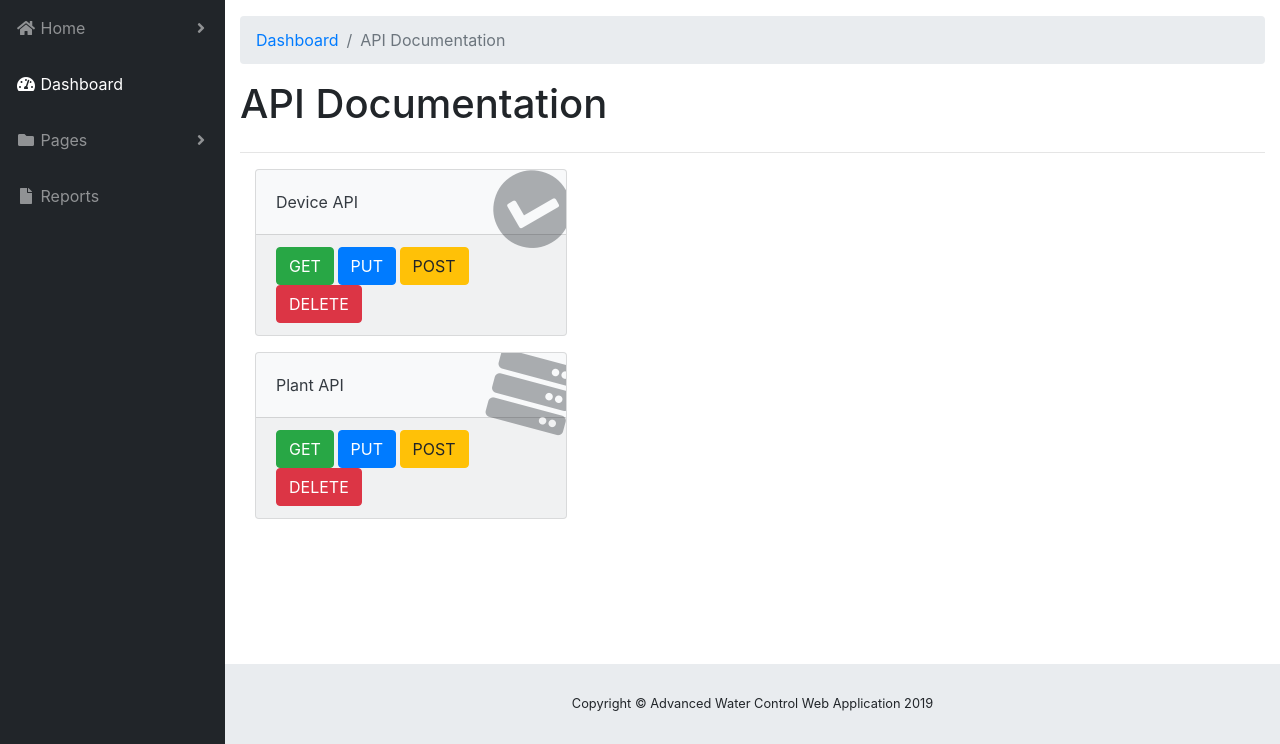
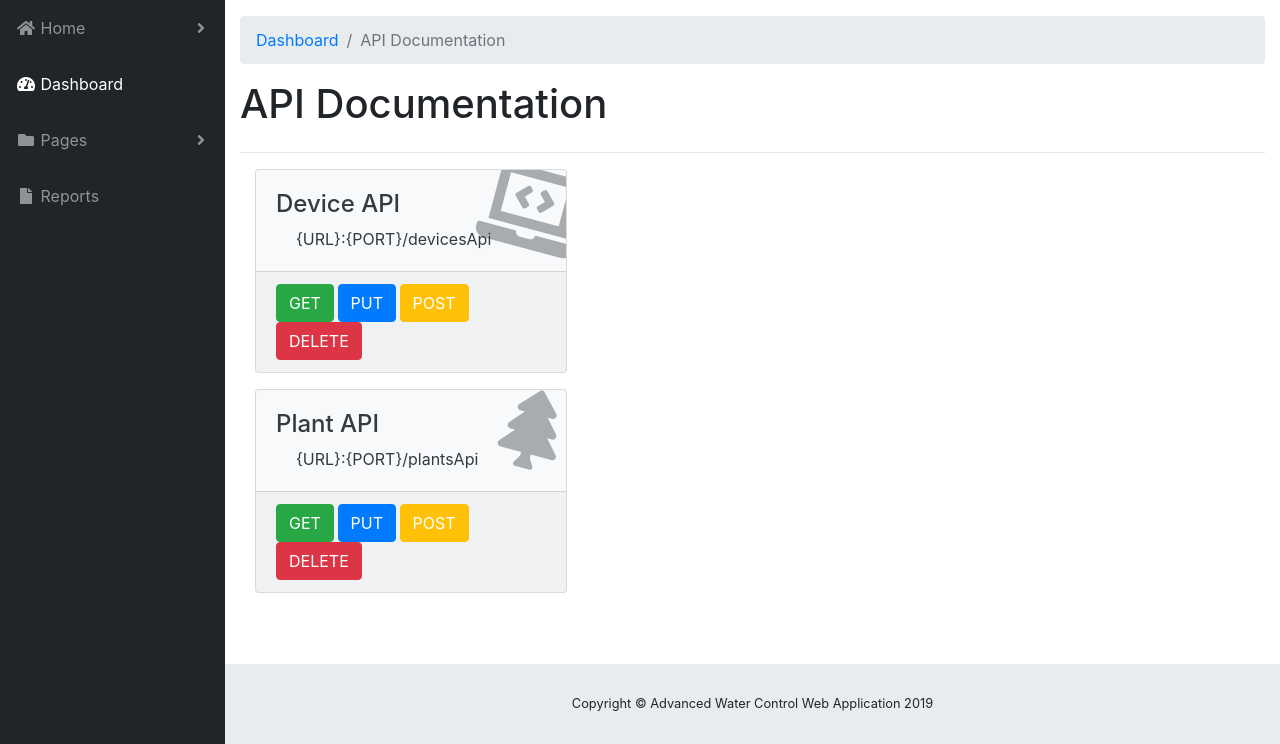
Before and after one commit to KVessey/AdvancedWaterControlWebApp, a Flask app: page /api_documentation in a window 1280 px wide. Shown: the part 56-800 px from the top of the page. Run offline with Flask 2, Linux system fonts and the light colour scheme; some libraries are stand-ins or nearby versions.

Commit message:
updating documentation and clean up

```diff
--- a/main.py
+++ b/main.py
@@ -104,6 +104,82 @@ def deleteDevice(device_id):
     else:
         return render_template('devices/delete_device.html', device = deviceToDelete)
 
+
+"""
+BEGIN api functions for DEVICE database
+"""
+
+
+def get_devices():
+    devices = session.query(Device).all()
+    return jsonify(devices=[d.serialize for d in devices])
+
+
+def get_device(device_id):
+    devices = session.query(Device).filter_by(id=device_id).one()
+    return jsonify(devices=devices.serialize)
+
+
+def makeANewDevice(name, ip_address, restart_time, last_watered):
+    addedDevice = Device(name=name, ip_address=ip_address, restart_time=restart_time, last_watered=last_watered)
+    session.add(addedDevice)
+    session.commit()
+    return jsonify(Device=addedDevice.serialize)
+
+
+def updateDevice(id, name, ip_address, restart_time, last_watered):
+    updatedDevice = session.query(Plant).filter_by(id=id).one()
+    if not name:
+        updatedDevice.name = name
+    if not ip_address:
+        updatedDevice.ip_address = ip_address
+    if not restart_time:
+        updatedDevice.restart_time = restart_time
+    if not last_watered:
+        updatedDevice.last_watered = last_watered
+    session.add(updatedDevice)
+    session.commit()
+    return 'Updated a Device with id %s' % id
+
+
+def deleteADevice(id):
+    deviceToDelete = session.query(Device).filter_by(id=id).one()
+    session.delete(deviceToDelete)
+    session.commit()
+    return 'Removed Device with id %s' % id
+
+
+@app.route('/devicesApi', methods=['GET', 'POST'])
+def devicesFunction():
+    if request.method == 'GET':
+        return get_devices()
+    elif request.method == 'POST':
+        name = request.args.get('name', '')
+        ip_address = request.args.get('ip_address', '')
+        restart_time = request.args.get('restart_time', '')
+        last_watered = request.args.get('last_watered', '')
+        return makeANewDevice(name, ip_address, restart_time, last_watered)
+
+
+@app.route('/devicesApi/<int:id>', methods=['GET', 'PUT', 'DELETE'])
+def devicesFunctionId(id):
+    if request.method == 'GET':
+        return get_device(id)
+
+    elif request.method == 'PUT':
+        name = request.args.get('name', '')
+        ip_address = request.args.get('ip_address', '')
+        restart_time = request.args.get('restart_time', '')
+        last_watered = request.args.get('last_watered', '')
+        return makeANewDevice(name, ip_address, restart_time, last_watered)
+
+    elif request.method == 'DELETE':
+        return deleteADevice(id)
+
+
+"""
+END api functions for DEVICE database
+"""
 
 
 # Plant Configuration
--- a/templates/apiDocumentation.html
+++ b/templates/apiDocumentation.html
@@ -25,9 +25,10 @@
             <div class="card text-dark bg-light o-hidden h-100">
               <div class="card-body">
                 <div class="card-body-icon">
-                  <i class="fas fa-fw fa-check-circle"></i>
+                  <i class="fas fa-laptop-code"></i>
                 </div>
-                <div class="mr-5">Device API</div>
+                    <div class="mr-5"><h4>Device API</h4></div>
+                    <div style="padding-left: 20px">{URL}:{PORT}/devicesApi</div>
               </div>
               <div class="card-footer text-dark clearfix small z-1">
                 <button class="btn btn-success" type="button" data-toggle="collapse" data-target="#getDevice" aria-expanded="false" aria-controls="collapseExample">
@@ -36,7 +37,7 @@
                 <button class="btn btn-primary" type="button" data-toggle="collapse" data-target="#putDevice" aria-expanded="false" aria-controls="collapseExample">
                     PUT
                 </button>
-                <button class="btn btn-warning" type="button" data-toggle="collapse" data-target="#postDevice" aria-expanded="false" aria-controls="collapseExample">
+                <button class="btn btn-warning" type="button" data-toggle="collapse" data-target="#postDevice" aria-expanded="false" aria-controls="collapseExample" style="color: white">
                     POST
                 </button>
                 <button class="btn btn-danger" type="button" data-toggle="collapse" data-target="#deleteDevice" aria-expanded="false" aria-controls="collapseExample">
@@ -46,7 +47,9 @@
                 <!-- Collapsable Menu Items -->
                 <div class="collapse" id="getDevice">
                   <div class="card card-body">
-                      GET Request
+                      This request retrieves the list of all devices in the Database
+                      <div class="dropdown-divider"></div>
+
                   </div>
                 </div>
                 <div class="collapse" id="putDevice">
@@ -55,7 +58,7 @@
                   </div>
                 </div>
                 <div class="collapse" id="postDevice">
-                  <div class="card card-body">
+                  <div class="card card-body" >
                     POST Request
                   </div>
                 </div>
@@ -71,9 +74,10 @@
             <div class="card text-dark bg-light o-hidden h-100">
               <div class="card-body">
                 <div class="card-body-icon">
-                  <i class="fas fa-fw fa-server"></i>
+                  <i class="fas fa-fw fa-tree"></i>
                 </div>
-                <div class="mr-5">Plant API</div>
+                  <div class="mr-5"><h4>Plant API</h4></div>
+                  <div style="padding-left: 20px">{URL}:{PORT}/plantsApi</div>
               </div>
               <div class="card-footer text-dark clearfix small z-1">
                 <button class="btn btn-success" type="button" data-toggle="collapse" data-target="#getPlant" aria-expanded="false" aria-controls="collapseExample">
@@ -82,7 +86,7 @@
                 <button class="btn btn-primary" type="button" data-toggle="collapse" data-target="#putPlant" aria-expanded="false" aria-controls="collapseExample">
                     PUT
                 </button>
-                <button class="btn btn-warning" type="button" data-toggle="collapse" data-target="#postPlant" aria-expanded="false" aria-controls="collapseExample">
+                <button class="btn btn-warning" type="button" data-toggle="collapse" data-target="#postPlant" aria-expanded="false" aria-controls="collapseExample" style="color: white">
                     POST
                 </button>
                 <button class="btn btn-danger" type="button" data-toggle="collapse" data-target="#deletePlant" aria-expanded="false" aria-controls="collapseExample">
--- a/templates/sidebar.html
+++ b/templates/sidebar.html
@@ -5,15 +5,14 @@
           <span>Home</span>
         </a>
         <div class="dropdown-menu" aria-labelledby="pagesDropdown">
-          <h6 class="dropdown-header">Raspberry Pi Dashboard:</h6>
-            <!-- TODO: ADD href="{{ url_for('plant_configuration') }} FOR DASHBOARDS -->
-          <a class="dropdown-item" href="{{ url_for('device_configuration') }}">Configure a Device</a>
+            <h6 class="dropdown-header">Raspberry Pi Dashboard:</h6>
+            <a class="dropdown-item" href="{{ url_for('device_configuration') }}">Configure a Device</a>
 
             <div class="dropdown-divider"></div>
             <h6 class="dropdown-header">Current Devices:</h6>
             {% if devices is defined and devices|length > 0 %}
                   {% for device in devices %}
-                      <a class="dropdown-item" href="{{ url_for('home') }}">{{device.name}}</a>
+                    <a class="dropdown-item" href="{{ url_for('home') }}">{{device.name}}</a>
                   {% endfor %}
             {% else %}
                     <a class="dropdown-item" href="{{ url_for('newDevice') }}">Add a Device</a>
```
